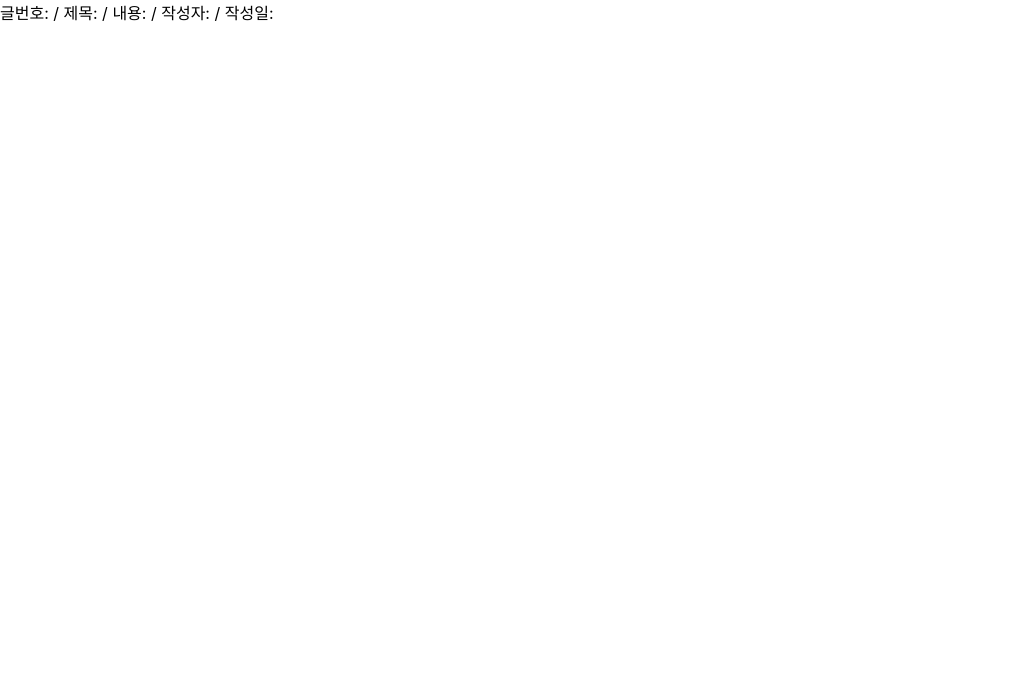
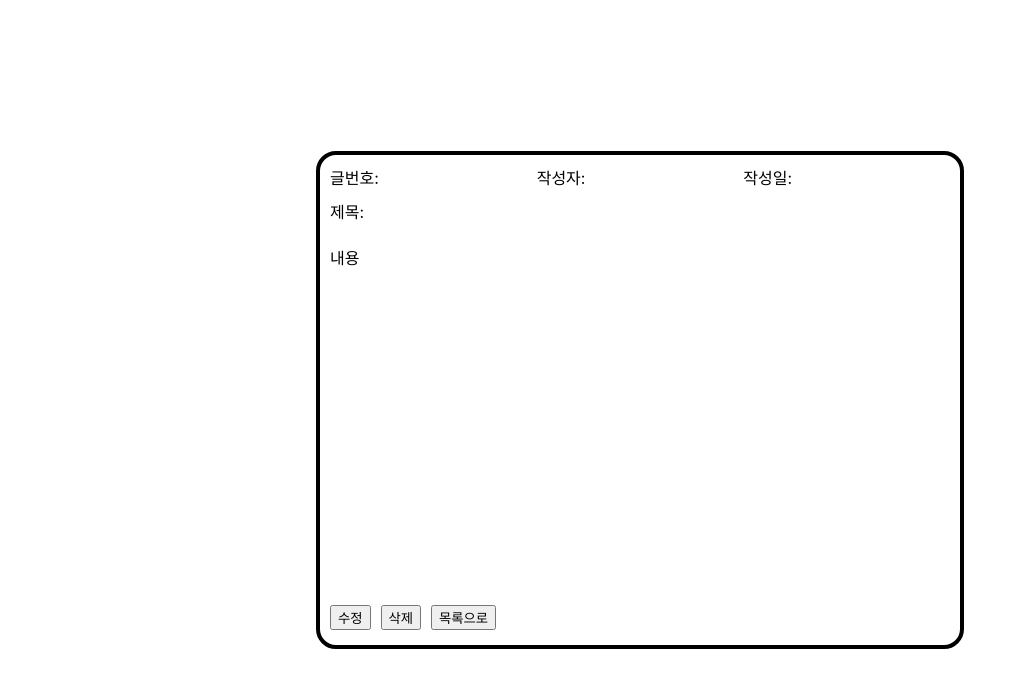
Before and after one commit to tomlim2/full-type-noticeboard, a React app in the folder front-end/: page /post/1 in a window 1280 px wide. Shown: the top 688 px of the page, without its empty margins (0-1026 px from the left). Built offline with nearby package versions, Linux system fonts and the light colour scheme; no server answers.

Commit message:
Added: post detail page layout

```diff
--- a/front-end/src/pages/Main/Main.css
+++ b/front-end/src/pages/Main/Main.css
@@ -10,14 +10,16 @@
   display: grid;
   grid-template-rows: 80px 360px 50px;
   width: 50%;
-  background-color: lightcyan;
+  border: solid 4px black;
+  border-radius: 20px;
+  background-color: white;
 }
 
-.card .section:nth-child(1) {
+.card .section-board:nth-child(1) {
   text-align: center;
 }
 
-.card .section:nth-last-child(1) {
+.card .section-board:nth-last-child(1) {
   text-align: center;
 }
 
--- a/front-end/src/pages/Main/Main.tsx
+++ b/front-end/src/pages/Main/Main.tsx
@@ -17,10 +17,10 @@ const Main = () => {
   return (
     <div className="main">
       <div className="card">
-        <div className="section">
+        <div className="section-board">
           <h2>게시판</h2>
         </div>
-        <div className="section">
+        <div className="section-board">
           <ul className="post-list">
             {posts.length === 0 && <p>등록된 데이터가 없습니다.</p>}
             {posts.length > 0 &&
@@ -31,7 +31,7 @@ const Main = () => {
               })}
           </ul>
         </div>
-        <div className="section">
+        <div className="section-board">
           <ul className="page-number-list">
             {posts.length === 0 && <li>1</li>}
             {posts.length > 0 &&
--- a/front-end/src/pages/Main/PostItem.css
+++ b/front-end/src/pages/Main/PostItem.css
@@ -1,7 +1,13 @@
 .post-item {
   padding: 10px;
-  background-color: mintcream;
+  border: solid 4px black;
+  border-radius: 10px;
+  background-color: white;
   cursor: pointer;
+}
+
+.post-item:hover {
+    background-color: #f5f5f5;
 }
 
 .post-item + .post-item {
--- a/front-end/src/pages/PostDetail/PostDetail.css
+++ b/front-end/src/pages/PostDetail/PostDetail.css
@@ -0,0 +1,22 @@
+.post-detail {
+  width: 100%;
+  height: 100vh;
+  display: flex;
+  justify-content: center;
+  align-items: center;
+}
+
+.post-detail .section-post {
+padding: 10px;
+}
+
+.post-detail .section-post .infos{
+    display: grid;
+    grid-template-columns: repeat(3, 1fr);
+    margin-bottom: 10px;
+}
+
+.post-detail button {
+    margin-right: 10px;
+    cursor: pointer;
+}
--- a/front-end/src/pages/PostDetail/PostDetail.tsx
+++ b/front-end/src/pages/PostDetail/PostDetail.tsx
@@ -1,14 +1,15 @@
 import React, { useState, useEffect } from "react";
-import { useLocation } from "react-router-dom";
+import { useLocation, useNavigate } from "react-router-dom";
 import Post from "../../models/posts";
 import "./PostDetail.css";
 
 const PostDetail = () => {
   const [post, setPost] = useState<Post>();
   const location = useLocation();
+  const navigate = useNavigate();
   const path =
     location.pathname.split("/")[location.pathname.split("/").length - 1];
-    console.log(location)
+  console.log(location);
   useEffect(() => {
     fetch(`http://localhost:5000/api/post/${path}`)
       .then((res) => res.json())
@@ -17,8 +18,26 @@ const PostDetail = () => {
   console.log(post);
   return (
     <div className="post-detail">
-      글번호:{post&&post.postNumber} / 제목:{post&&post.title} / 내용:{post&&post.content} /
-      작성자:{post&&post.writer} / 작성일:{post&&post.editedAt}
+      <div className="card">
+        <div className="section-post header">
+          <div className="infos">
+            <div>글번호: {post && post.postNumber} </div>
+            <div>작성자: {post && post.writer} </div>
+            <div>작성일: {post && post.editedAt}</div>
+          </div>
+          제목:{post && post.title}
+        </div>
+        <div className="section-post">
+          내용
+          <br />
+          {post && post.content}
+        </div>
+        <div className="section-post">
+          <button>수정</button>
+          <button>삭제</button>
+          <button onClick={()=>navigate('/')}>목록으로</button>
+        </div>
+      </div>
     </div>
   );
 };
```
Also changed, not shown: front-end/src/index.css (+6 -5 lines).
